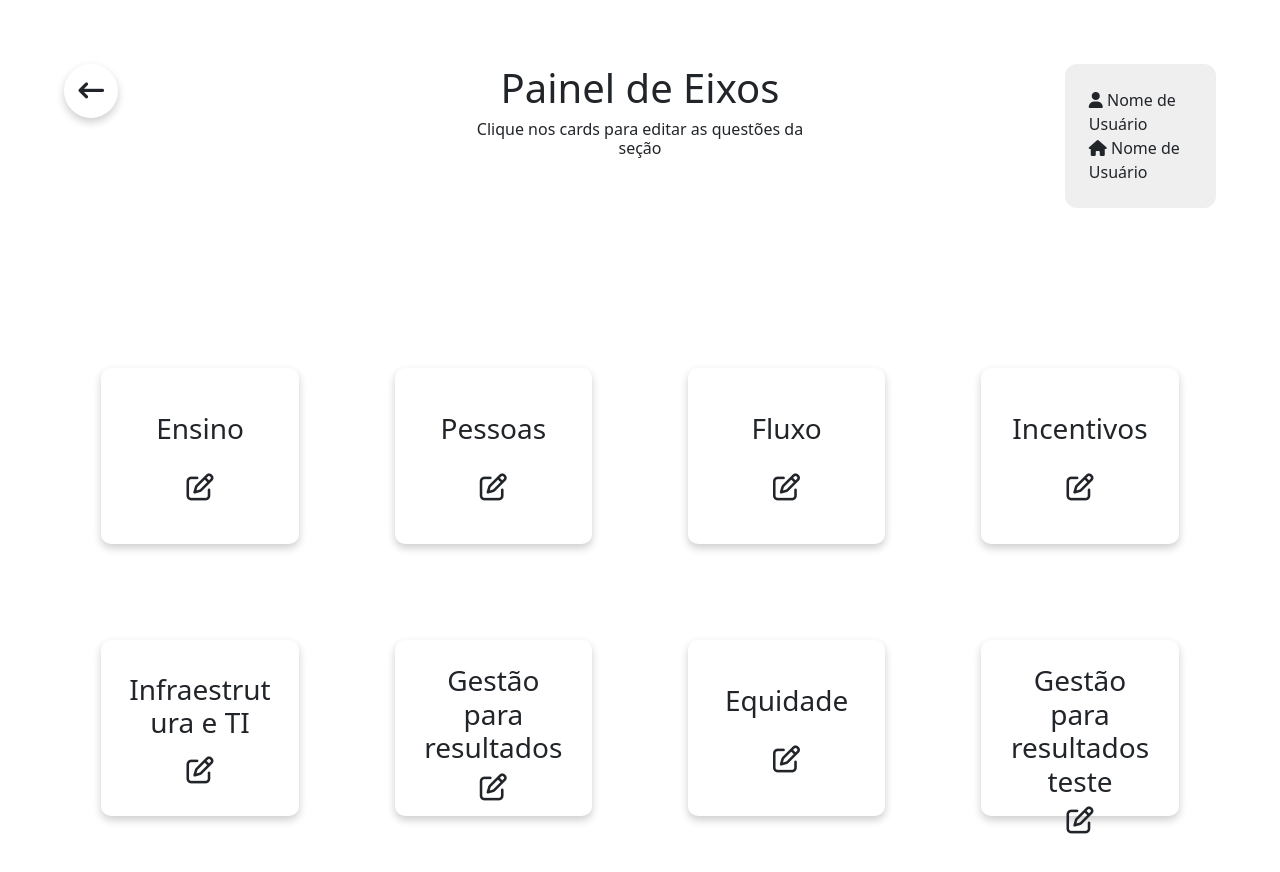
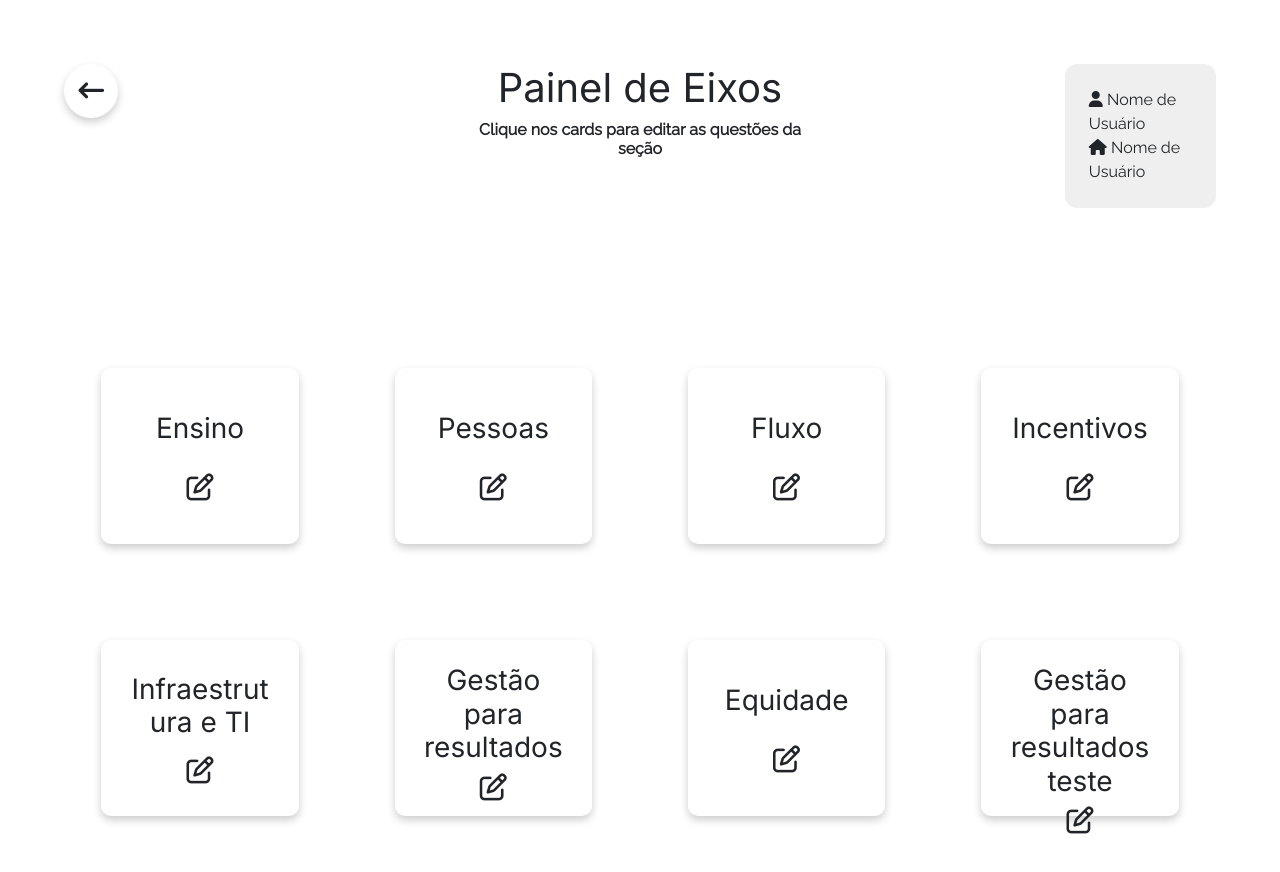
Before and after one commit to 2022M2T5-Inteli/Millenium-Dev, a plain HTML site: page Millennium/1-frontend/3-editar_questionario/1-EditQuizScreen/editQuizScreen.html in a window 1280 px wide. Drawn offline with nearby package versions, Linux system fonts and the light colour scheme.

Commit message:
fix: change font-family in editQuizScreen

```diff
--- a/Millennium/1-frontend/3-editar_questionario/1-EditQuizScreen/editQuizScreen.html
+++ b/Millennium/1-frontend/3-editar_questionario/1-EditQuizScreen/editQuizScreen.html
@@ -10,6 +10,14 @@
   <link rel="stylesheet" href="https://cdnjs.cloudflare.com/ajax/libs/font-awesome/6.1.1/css/all.min.css"
     integrity="sha512-KfkfwYDsLkIlwQp6LFnl8zNdLGxu9YAA1QvwINks4PhcElQSvqcyVLLD9aMhXd13uQjoXtEKNosOWaZqXgel0g=="
     crossorigin="anonymous" referrerpolicy="no-referrer" />
+
+  <link rel="preconnect" href="https://fonts.googleapis.com">
+  <link rel="preconnect" href="https://fonts.gstatic.com" crossorigin>
+  <link href="https://fonts.googleapis.com/css2?family=Inter:wght@400&display=swap" rel="stylesheet">
+
+  <link rel="preconnect" href="https://fonts.googleapis.com">
+  <link rel="preconnect" href="https://fonts.gstatic.com" crossorigin>
+  <link href="https://fonts.googleapis.com/css2?family=Raleway:wght@400&display=swap" rel="stylesheet">
 
   <!--jquery-->
   <script src="https://ajax.googleapis.com/ajax/libs/jquery/3.6.0/jquery.min.js"></script>
@@ -72,10 +80,10 @@
         <h3>Gestão para resultados teste</h3><i class="fa-regular fa-pen-to-square"></i>
       </div>
     </div> -->
-  </div>
-  <script src="https://cdn.jsdelivr.net/npm/bootstrap@5.1.3/dist/js/bootstrap.bundle.min.js"
-    integrity="sha384-ka7Sk0Gln4gmtz2MlQnikT1wXgYsOg+OMhuP+IlRH9sENBO0LRn5q+8nbTov4+1p"
-    crossorigin="anonymous"></script>
+    </div>
+    <script src="https://cdn.jsdelivr.net/npm/bootstrap@5.1.3/dist/js/bootstrap.bundle.min.js"
+      integrity="sha384-ka7Sk0Gln4gmtz2MlQnikT1wXgYsOg+OMhuP+IlRH9sENBO0LRn5q+8nbTov4+1p"
+      crossorigin="anonymous"></script>
 </body>
 
 </html>
--- a/Millennium/1-frontend/3-editar_questionario/1-EditQuizScreen/style.css
+++ b/Millennium/1-frontend/3-editar_questionario/1-EditQuizScreen/style.css
@@ -1,3 +1,12 @@
+h1,
+h3 {
+  font-family: "Inter", sans-serif;
+}
+
+h6 {
+  font-family: "Raleway", sans-serif;
+  font-weight: bold;
+}
 .section-card {
   box-shadow: 0 4px 8px 0 rgba(0, 0, 0, 0.2);
   border: none;
@@ -12,6 +21,7 @@
 #profileBox {
   background-color: #efefef;
   border-radius: 12px;
+  font-family: "Raleway", sans-serif;
 }
 
 #backButton {
```
